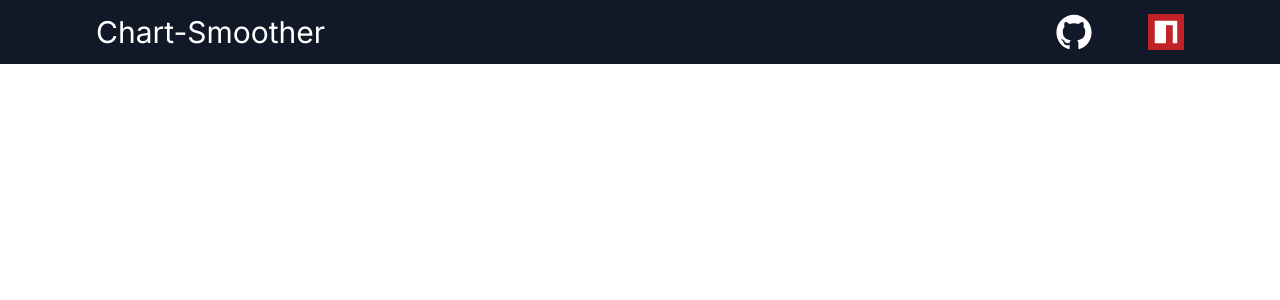
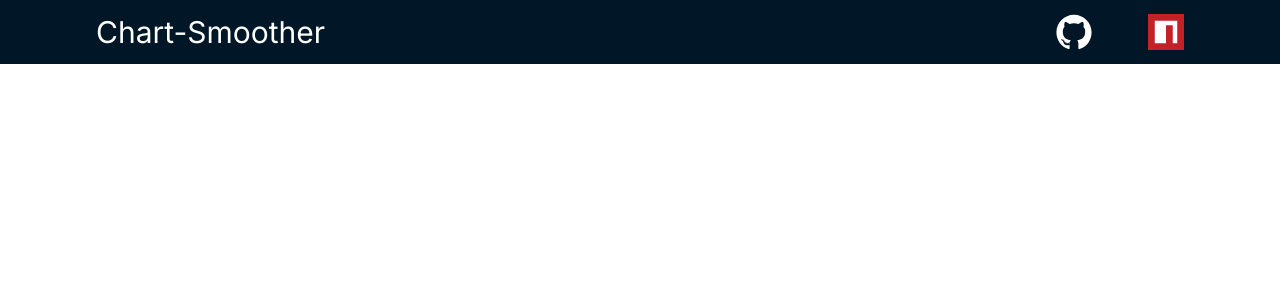
Before and after one commit to Acaj0/chart-smoother-doc, a Next.js app: page / in a window 1280 px wide. Shown: the top 300 px of the page. Built offline with nearby package versions, Linux system fonts and the light colour scheme.

Commit message:
Add tailwind.config.ts

```diff
--- a/src/app/page.tsx
+++ b/src/app/page.tsx
@@ -5,11 +5,7 @@ import Npm from "@/components/icons/Npm";
 export default function Home() {
   return (
     <>
-      {" "}
-      <Head>
-        <title>test</title>
-      </Head>{" "}
-      <div className="h-16 bg-gray-900 flex justify-between px-24 text-3xl items-center">
+      <div className="h-16 bg-blue flex justify-between px-24 text-3xl items-center">
         <h1 className="text-white">Chart-Smoother</h1>
         <div className="w-32 flex justify-between ">
           <Github />
--- a/tailwind.config.ts
+++ b/tailwind.config.ts
@@ -14,6 +14,13 @@ const config: Config = {
           "conic-gradient(from 180deg at 50% 50%, var(--tw-gradient-stops))",
       },
     },
+    colors: {
+      blue: "#011627",
+      white: "#FDFFFC",
+      green: "#2EC4B6",
+      red: "#E71D36",
+      orange: "#FF9F1C",
+    },
   },
   plugins: [],
 };
```
